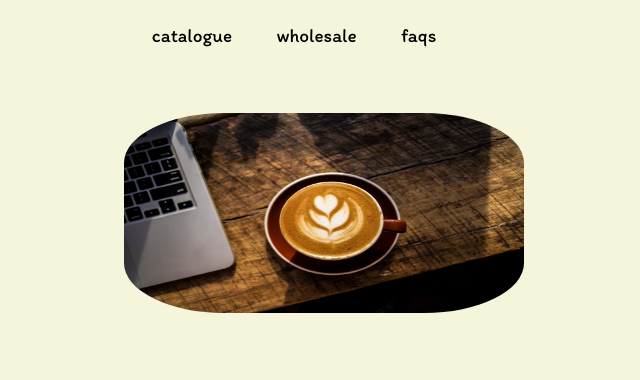
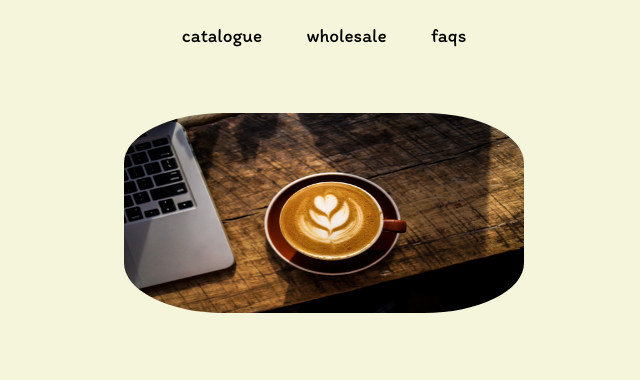
Before and after one commit to barrywaldron/ultimate-coffee, a website: page index.html in a window 1280 px wide. Shown: the top 380 px of the page, without its empty margins (366-1006 px from the left). Drawn offline with Linux system fonts and the light colour scheme.

Commit message:
final position

```diff
--- a/style.css
+++ b/style.css
@@ -11,6 +11,7 @@ body {
   flex-direction: row;
   justify-content: space-evenly;
   align-items: center;
+  padding-left: 60px;
 }
 .nav-link {
   margin-right: 10px;
```
